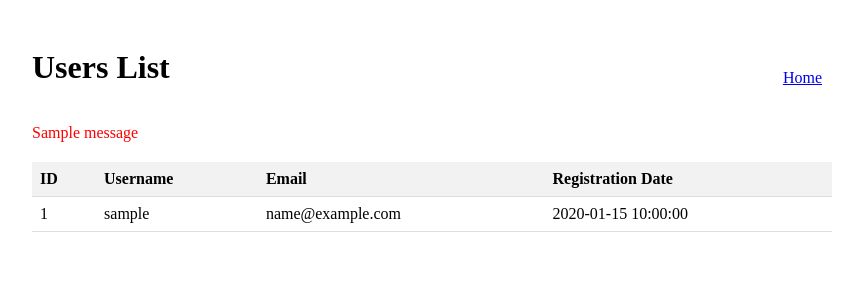
After one commit to direselign/flask_test, a Python web app: template templates/users.html in a window 1280 px wide. The commit adds this page. Shown: the top 300 px of the page, without its empty margins (208-1071 px from the left). Run offline with Jinja, Linux system fonts and the light colour scheme; the template is opened without the code that fills it: most values are stand-ins (such as "Sample title", 1, 10 or a date in 2020); one stand-in notice (Sample message) is shown.

Commit message:
user list added

```diff
--- a/email_service.py
+++ b/email_service.py
@@ -35,5 +35,8 @@ class EmailService:
             logger.info(f"Email sent! Message ID: {response['MessageId']}")
             return True
         except ClientError as e:
-            logger.error(f"Failed to send email: {str(e)}")
+            if e.response['Error']['Code'] == 'MessageRejected':
+                logger.info(f"Email not sent (address not verified): {recipient}")
+            else:
+                logger.warning(f"Could not send email to {recipient}: {str(e)}")
             return False
--- a/models.py
+++ b/models.py
@@ -6,8 +6,9 @@ db = SQLAlchemy()
 class User(UserMixin, db.Model):
     id = db.Column(db.Integer, primary_key=True)
     username = db.Column(db.String(80), unique=True, nullable=False)
-    password = db.Column(db.String(255), nullable=False)
-    email = db.Column(db.String(120), unique=True, nullable=True)
+    password = db.Column(db.String(120), nullable=False)
+    email = db.Column(db.String(120), unique=True, nullable=False)
+    created_at = db.Column(db.DateTime, default=db.func.current_timestamp())
 
     def __repr__(self):
         return f'<User {self.username}>'
--- a/templates/home.html
+++ b/templates/home.html
@@ -9,4 +9,9 @@
         <p>This is your dashboard. You've successfully logged in.</p>
     </div>
 </div>
+
+<div class="nav-links">
+    <a href="{{ url_for('logout') }}">Logout</a>
+    <a href="{{ url_for('users') }}">View Users</a>
+</div>
 {% endblock %}
--- /dev/null
+++ b/templates/users.html
@@ -0,0 +1,82 @@
+<!DOCTYPE html>
+<html>
+<head>
+    <title>Users List</title>
+    <style>
+        table {
+            width: 100%;
+            border-collapse: collapse;
+            margin-top: 20px;
+        }
+        th, td {
+            padding: 8px;
+            text-align: left;
+            border-bottom: 1px solid #ddd;
+        }
+        th {
+            background-color: #f2f2f2;
+        }
+        tr:hover {
+            background-color: #f5f5f5;
+        }
+        .container {
+            max-width: 800px;
+            margin: 0 auto;
+            padding: 20px;
+        }
+        .header {
+            display: flex;
+            justify-content: space-between;
+            align-items: center;
+        }
+        .nav-links {
+            margin-top: 20px;
+        }
+        .nav-links a {
+            margin-right: 10px;
+        }
+    </style>
+</head>
+<body>
+    <div class="container">
+        <div class="header">
+            <h1>Users List</h1>
+            <div class="nav-links">
+                <a href="{{ url_for('home') }}">Home</a>
+                {% if current_user.is_authenticated %}
+                    <a href="{{ url_for('logout') }}">Logout</a>
+                {% endif %}
+            </div>
+        </div>
+
+        {% with messages = get_flashed_messages() %}
+            {% if messages %}
+                {% for message in messages %}
+                    <p style="color: red;">{{ message }}</p>
+                {% endfor %}
+            {% endif %}
+        {% endwith %}
+
+        <table>
+            <thead>
+                <tr>
+                    <th>ID</th>
+                    <th>Username</th>
+                    <th>Email</th>
+                    <th>Registration Date</th>
+                </tr>
+            </thead>
+            <tbody>
+                {% for user in users %}
+                <tr>
+                    <td>{{ user.id }}</td>
+                    <td>{{ user.username }}</td>
+                    <td>{{ user.email }}</td>
+                    <td>{{ user.created_at.strftime('%Y-%m-%d %H:%M:%S') if user.created_at else 'N/A' }}</td>
+                </tr>
+                {% endfor %}
+            </tbody>
+        </table>
+    </div>
+</body>
+</html>
```
Also changed, not shown: app.py (+30 -4 lines), templates/404.html (added, +43 -0 lines), templates/500.html (added, +48 -0 lines), templates/base.html (+29 -1 lines), templates/login.html (+9 -0 lines).
